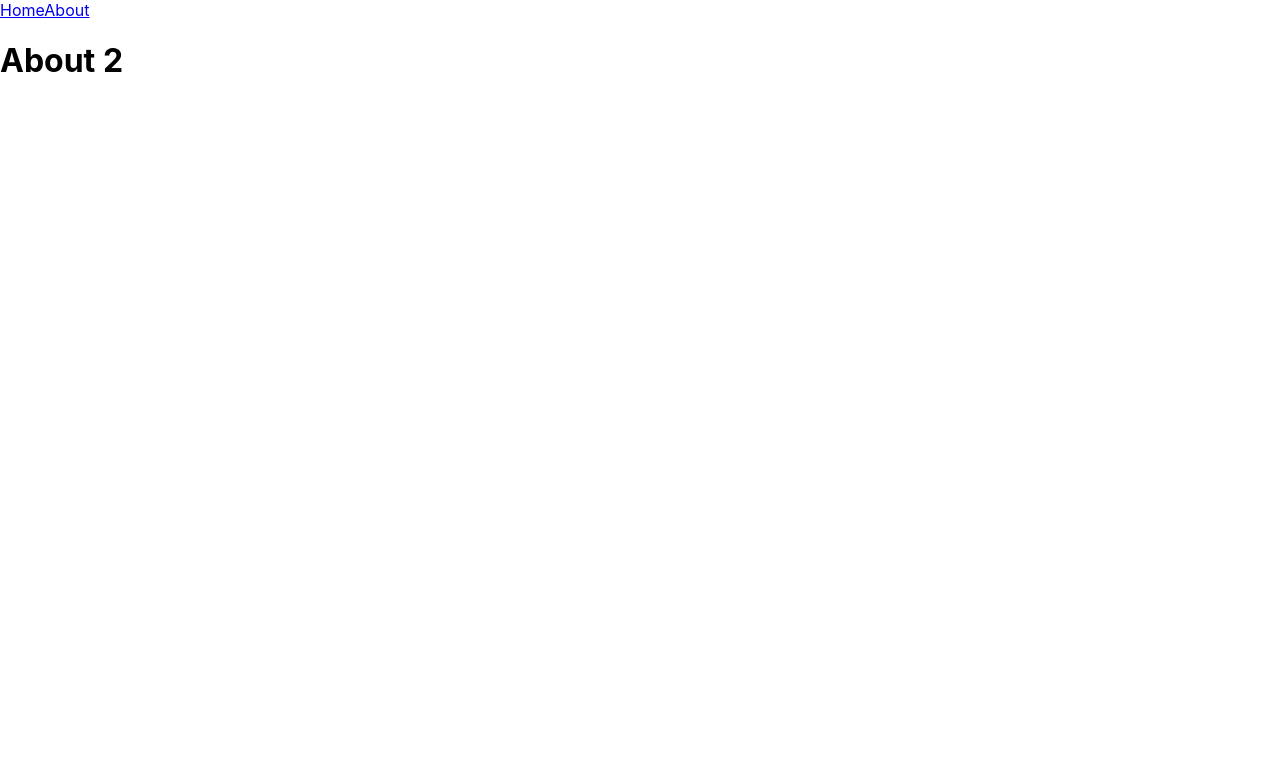
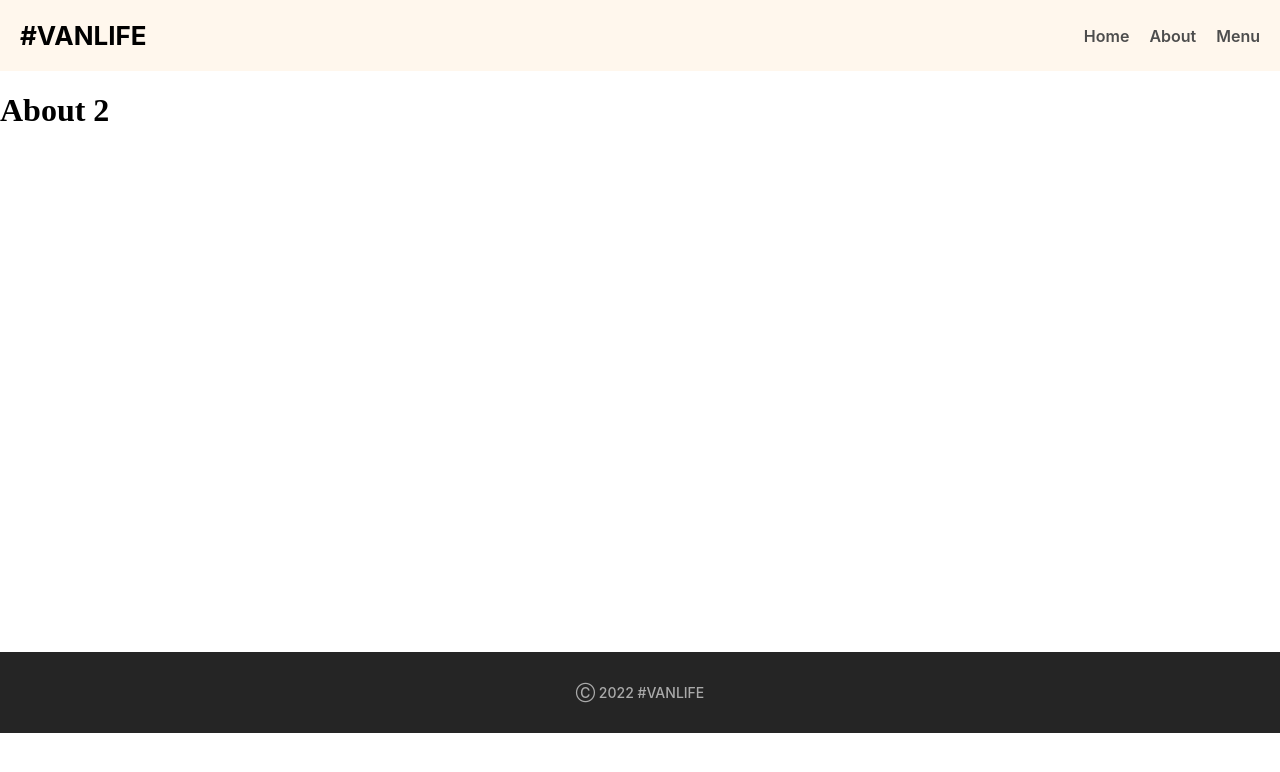
Before and after one commit to hkashyap-developer/dashboard, a React (Create React App) app: page /about in a window 1280 px wide. Shown: the top 772 px of the page. Built offline with nearby package versions, Linux system fonts and the light colour scheme.

Commit message:
Header & Footer Done

```diff
--- a/public/index.html
+++ b/public/index.html
@@ -25,6 +25,9 @@
       Learn how to configure a non-root public URL by running `npm run build`.
     -->
     <title>React App</title>
+
+    <link rel="stylesheet" href="https://fonts.googleapis.com/icon?family=Material+Icons">
+
   </head>
   <body>
     <noscript>You need to enable JavaScript to run this app.</noscript>
--- /dev/null
+++ b/src/Global/Footer/Footer.css
@@ -0,0 +1,12 @@
+.footerText {
+    text-align:center;
+    color:#AAAAAA;
+    font-size:14px;
+    font-family:inter;
+    font-weight:500;
+    margin:0px;
+}
+.FooterOtrBox {
+    background-color: #252525;
+    padding:32px;
+}
--- /dev/null
+++ b/src/Global/Footer/Footer.jsx
@@ -0,0 +1,12 @@
+import React from 'react'
+import './Footer.css'
+
+const Footer = () => {
+  return (
+    <div class="FooterOtrBox">
+      <h3 className="footerText">Ⓒ 2022 #VANLIFE</h3>
+    </div>
+  )
+}
+
+export default Footer
--- a/src/Global/Header/Header.css
+++ b/src/Global/Header/Header.css
@@ -0,0 +1,76 @@
+header {
+    background-color:#FFF7ED;
+}
+.logoWrap {
+    display: flex;
+    justify-content:center;
+}
+.logoWrap a {
+    text-decoration: none;
+    color:#000000;
+    font-size: 26px;
+    font-family:inter;
+}
+.menuWrap {
+    display: flex;
+    align-items: center;
+    padding:0px;
+}
+.menuOuterBox {
+    padding:20px;
+}
+.menuOuterBox h2{
+    margin:0px;
+}
+.menuOuterBox {
+    display: flex;
+    justify-content: space-between;
+}
+.menuOuterBox ul {
+    padding: 0px;
+    margin: 0;
+    list-style-type: none;
+}
+.menuOuterBox li {
+    display:inline-block;
+}
+.menuOuterBox li a{
+    text-decoration:none;
+    color:#4D4D4D;
+    font-family: Inter;
+    font-weight:600;
+    font-size:16px;
+    margin-left:20px;
+}
+.menuOuterBox li a:hover{
+    text-decoration:underline;
+}
+.menuToggleOpen {
+    font-size:40px;
+}
+.menuToggleOpen {
+    display:none;
+}
+@media(max-width:767px) {
+    .menuWrap {
+        position: absolute;
+        top: 75px;
+        left: 0;
+        width: 100%;
+        background: rgb(255, 255, 255);
+        display: none;
+    }
+    .menuOuterBox li {
+        display: block;
+        padding: 10px 0px;
+    }
+    .menuOuterBox li a{
+        margin:0px;
+    }
+    .menuWrap {
+        padding: 20px 0px;
+    }
+    .menuToggleOpen {
+        display:block;
+    }
+}
--- a/src/Global/Header/Header.jsx
+++ b/src/Global/Header/Header.jsx
@@ -1,11 +1,30 @@
 import React from 'react'
 import "./Header.css"
+import { Link } from 'react-router-dom';
 
 const Header = () => {
   return (
-    <div className="testHeader">
-      <h2>Header test</h2>
+    <header>
+    <div className="menuOuterBox">
+
+      <div class="logoWrap">
+        <h2><Link to="/">#VANLIFE</Link></h2>
+      </div>
+
+      <div class="menuWrap">
+        <nav>
+          <ul>
+            <li><Link to="">Home</Link></li>
+            <li><Link to="/about">About</Link></li>
+            <li><Link to="/menu">Menu</Link></li>
+          </ul>
+        </nav>
+      </div>
+
+      <i className="material-icons menuToggleOpen">menu</i>
+
     </div>
+    </header>
   )
 }
 
--- a/src/Pages/Home/Home.jsx
+++ b/src/Pages/Home/Home.jsx
@@ -1,8 +1,10 @@
 import React from 'react'
+import BackgroundImg from "../../Media/Images/home background.jpg"
 
 const Home = () => {
   return (
-    <div>
+    <div className="heroBanner">
+      <img src={BackgroundImg} />
       <h2>HOME PAGE NEW TESTTTT</h2>
     </div>
   )
--- a/src/index.css
+++ b/src/index.css
@@ -1,13 +1,9 @@
+* {
+  box-sizing:border-box !important;
+}
 body {
-  margin: 0;
-  font-family: -apple-system, BlinkMacSystemFont, 'Segoe UI', 'Roboto', 'Oxygen',
-    'Ubuntu', 'Cantarell', 'Fira Sans', 'Droid Sans', 'Helvetica Neue',
-    sans-serif;
-  -webkit-font-smoothing: antialiased;
-  -moz-osx-font-smoothing: grayscale;
+  margin:0px;
 }
-
-code {
-  font-family: source-code-pro, Menlo, Monaco, Consolas, 'Courier New',
-    monospace;
+.content {
+  min-height:70vh;
 }
--- a/src/index.js
+++ b/src/index.js
@@ -5,20 +5,26 @@ import {App, About} from './App';
 import reportWebVitals from './reportWebVitals';
 import { BrowserRouter, Routes, Route, Link} from "react-router-dom";
 import Home from './Pages/Home/Home.jsx';
+import Header from './Global/Header/Header.jsx';
+import Footer from './Global/Footer/Footer.jsx';
 
 const root = ReactDOM.createRoot(document.getElementById('root'));
 root.render(
+
   <React.StrictMode>
     <BrowserRouter>
-      <header>
 
-      </header>
-      <Link to="/">Home</Link>
-      <Link to="/about">About</Link>
+      <Header />
+
+      <div className="content">
       <Routes>
         <Route path="" element={<Home />} />
         <Route path="/about" element={<About />} />
       </Routes>
+      </div>
+
+      <Footer />
+
     </BrowserRouter>
   </React.StrictMode>
 );
```
Also changed, not shown: src/Media/Images/home background.jpg (added), src/Pages/Home/Home.css (added).
